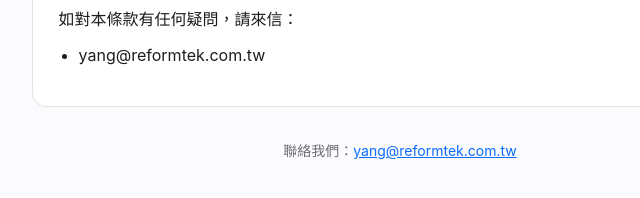
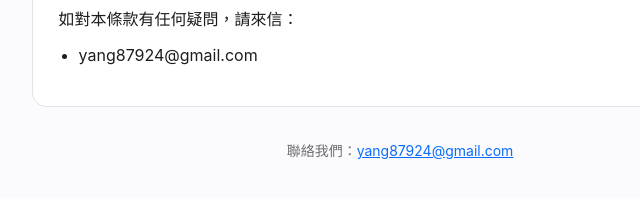
Before and after one commit to yang87924/mirror-privacy-policy, a plain HTML site: page index.html in a window 1280 px wide. Shown: the part 3290-3488 px from the top of the page, 240-880 px from the left. Drawn offline with Linux system fonts and the light colour scheme.

Commit message:
聯絡信箱改為 yang87924@gmail.com

```diff
--- a/index.html
+++ b/index.html
@@ -97,7 +97,7 @@
     <h3>7. 聯絡我們</h3>
     <p>若對本政策或我們如何處理你的資料有任何疑問，請來信：</p>
     <ul>
-      <li>yang@reformtek.com.tw</li>
+      <li>yang87924@gmail.com</li>
     </ul>
   </section>
 
@@ -135,10 +135,10 @@
     <h3>8. 聯絡我們</h3>
     <p>如對本條款有任何疑問，請來信：</p>
     <ul>
-      <li>yang@reformtek.com.tw</li>
+      <li>yang87924@gmail.com</li>
     </ul>
   </section>
-  <footer>聯絡我們：<a href="mailto:yang@reformtek.com.tw">yang@reformtek.com.tw</a></footer>
+  <footer>聯絡我們：<a href="mailto:yang87924@gmail.com">yang87924@gmail.com</a></footer>
 </main>
 </body>
 </html>
```
